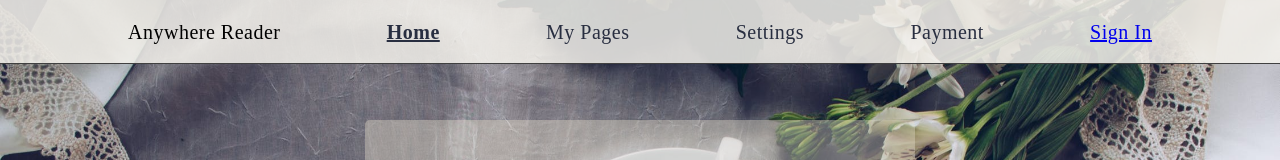
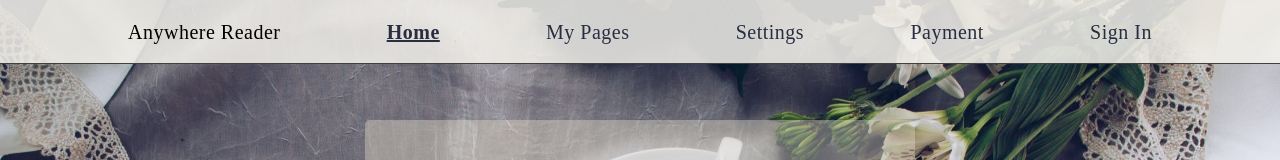
Before and after one commit to BloomTech-Labs/Labs8-OfflineReader, a React (Create React App) app in the folder frontend/: page / in a window 1280 px wide. Shown: the top 160 px of the page. Built offline with nearby package versions, Linux system fonts and the light colour scheme; what react-stripe-elements would draw is missing.

Commit message:
Trying to fix active nav link

```diff
--- a/frontend/src/components/App/App.js
+++ b/frontend/src/components/App/App.js
@@ -24,7 +24,15 @@ import { colors } from '../../styling';
 // and no one wants to deal with that.
 const CssResets = createGlobalStyle`
     ${GlobalResets}
-    ${SiteResets}
+		${SiteResets}
+		.baseNav {
+			text-decoration: none;
+			color: #282e40;
+		}
+		.activeLink {
+			text-decoration: underline;
+			font-weight: 600;
+		}
 `;
 
 const AppDiv = styled.div`
--- a/frontend/src/components/Navi/Navi.js
+++ b/frontend/src/components/Navi/Navi.js
@@ -32,17 +32,22 @@ const NaviSubDiv = styled.div`
 
 // Active tab styling
 // https://spectrum.chat/styled-components/help/how-to-use-sc-with-nav-activeclassname~8f753cea-75c3-4524-8207-fd0216026665
-const activeLink = 'active';
-const NavLinkStyle = styled(NavLink).attrs({
-	activeClassName: activeLink
-})`
-	text-decoration: none;
-	color: #282e40;
-	&.${activeLink} {
-		text-decoration: underline;
-		font-weight: 600;
-	}
-`;
+// const activeLink = 'active';
+// const NavLinkStyle = styled(NavLink).attrs({
+// 	activeClassName: activeLink
+// })`
+// 	text-decoration: none;
+// 	color: #282e40;
+// 	&.${activeLink} {
+// 		text-decoration: underline;
+// 		font-weight: 600;
+// 	}
+// `;
+
+// const NavLinkStyle = styled(NavLink)`
+// 	text-decoration: none;
+// 	color: #282e40;
+// `;
 
 const HamburgerDiv = styled.div`
 	display: flex;
@@ -90,14 +95,15 @@ class Navi extends Component {
 		return linkList.map(link => {
 			count++;
 			return (
-				<NavLinkStyle
+				<NavLink
 					exact={link.exact}
 					to={link.to}
-					activeClassName="active"
+					activeClassName="activeLink"
 					key={count}
+					className="baseNav"
 				>
 					{link.text}
-				</NavLinkStyle>
+				</NavLink>
 			);
 		});
 	};
--- a/frontend/src/components/TestScraperForm/TestScraper.js
+++ b/frontend/src/components/TestScraperForm/TestScraper.js
@@ -3,7 +3,6 @@ import PropTypes from 'prop-types';
 import styled from 'styled-components';
 
 import { ArticleModal, PageList, TestScraperForm } from './';
-import { colors } from '../../styling';
 
 const ScraperDiv = styled.div`
 	width: 100%;
--- a/frontend/src/containers/NaviContainer.js
+++ b/frontend/src/containers/NaviContainer.js
@@ -3,8 +3,14 @@ import { NavLink } from 'react-router-dom';
 import { connect } from 'react-redux';
 import PropTypes from 'prop-types';
 // import {} from '../store/actions';
+import styled from 'styled-components';
 
 import { Navi } from '../components';
+
+// const NavLinkStyle = styled(NavLink)`
+// 	text-decoration: none;
+// 	color: #282e40;
+// `;
 
 class NaviContainer extends Component {
 	render() {
@@ -17,9 +23,17 @@ class NaviContainer extends Component {
 				{...this.props}
 				signedIn={
 					this.props.userSuccess ? (
-						<NavLink to="/signout">Sign Out</NavLink>
+						<NavLink to="/signout" className="baseNav">
+							Sign Out
+						</NavLink>
 					) : (
-						<NavLink to="/signin">Sign In</NavLink>
+						<NavLink
+							to="/signin"
+							activeClassName="activeLink"
+							className="baseNav"
+						>
+							Sign In
+						</NavLink>
 					)
 				}
 			/>
```
